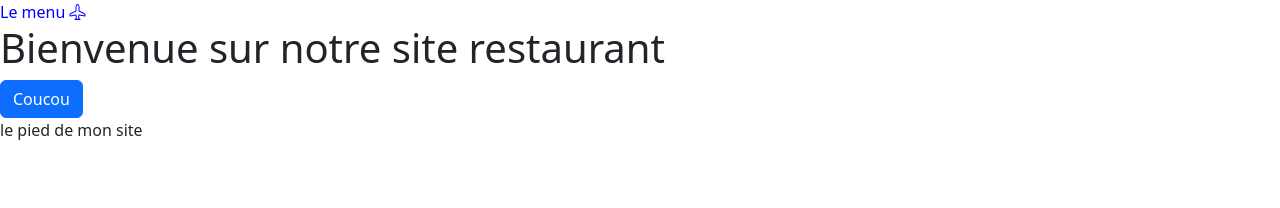
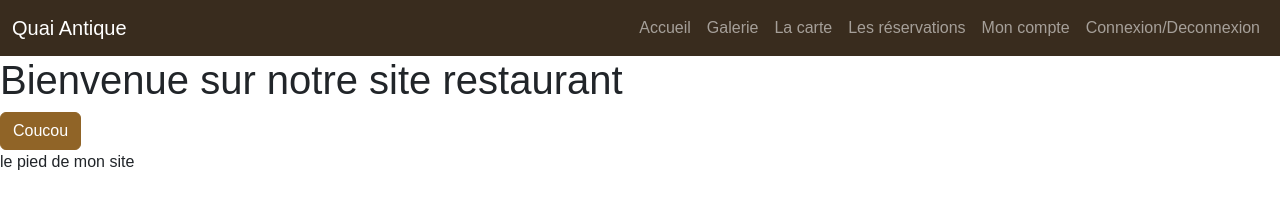
Before and after one commit to Jacob7salih/Resto-Practice, a website with bundled scripts: page index.html in a window 1280 px wide. Built offline with nearby package versions, Linux system fonts and the light colour scheme; files whose address does not match are found by name.

Commit message:
Ajoute header

```diff
--- a/index.html
+++ b/index.html
@@ -11,7 +11,42 @@
 
 <body>
 
-  <header>Le menu <i class="bi bi-airplane"></i></header>
+  <header>
+    <header>
+      <nav class="navbar navbar-expand-lg bg-dark" data-bs-theme="dark">
+        <div class="container-fluid">
+          <a class="navbar-brand" href="/">Quai Antique</a>
+          <button class="navbar-toggler" type="button" data-bs-toggle="collapse"
+            data-bs-target="#navbarSupportedContent" aria-controls="navbarSupportedContent" aria-expanded="false"
+            aria-label="Toggle navigation">
+            <span class="navbar-toggler-icon"></span>
+          </button>
+          <div class="collapse navbar-collapse" id="navbarSupportedContent">
+            <ul class="navbar-nav ms-auto mb-2 mb-lg-0">
+              <li class="nav-item">
+                <a class="nav-link" href="/">Accueil</a>
+              </li>
+              <li class="nav-item">
+                <a class="nav-link" href="/galerie">Galerie</a>
+              </li>
+              <li class="nav-item">
+                <a class="nav-link" href="#">La carte</a>
+              </li>
+              <li class="nav-item">
+                <a class="nav-link" href="#">Les réservations</a>
+              </li>
+              <li class="nav-item">
+                <a class="nav-link" href="#">Mon compte</a>
+              </li>
+              <li class="nav-item">
+                <a class="nav-link" href="#">Connexion/Deconnexion</a>
+              </li>
+            </ul>
+          </div>
+        </div>
+      </nav>
+    </header>
+  </header>
 
   <main id="main-page"><!--le contenu principale--></main>
 
--- a/scss/_custom.scss
+++ b/scss/_custom.scss
@@ -1 +1,7 @@
+$primary: #906427;
+$secondary: #B6AC97;
+$dark: #392C1E;
+$black: #292222;
+$font-family-sans-serif: "Montserrat", sans-serif !default;
+
 @import "../node_modules/bootstrap/scss/bootstrap";
```
Also changed, not shown: scss/main.css, 1 other file.
